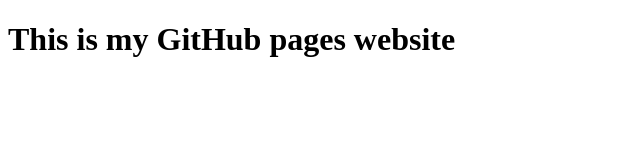
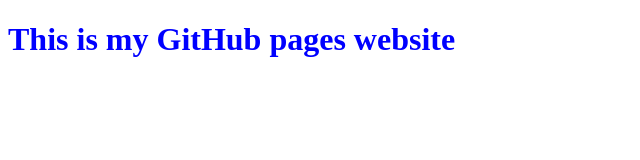
Before and after one commit to bluecal/neelamsingh26.github.io, a plain HTML site: page index.html in a window 1280 px wide. Shown: the whole page, without its empty margins (0-640 px from the left). Drawn offline with Linux system fonts and the light colour scheme.

Commit message:
added color

```diff
--- a/index.html
+++ b/index.html
@@ -6,6 +6,6 @@
         </title>
     </head>
     <body>
-        <h1> This is my GitHub pages website</h1>
+        <h1 style="color:blue;"> This is my GitHub pages website</h1>
     </body>
 </html>
```
